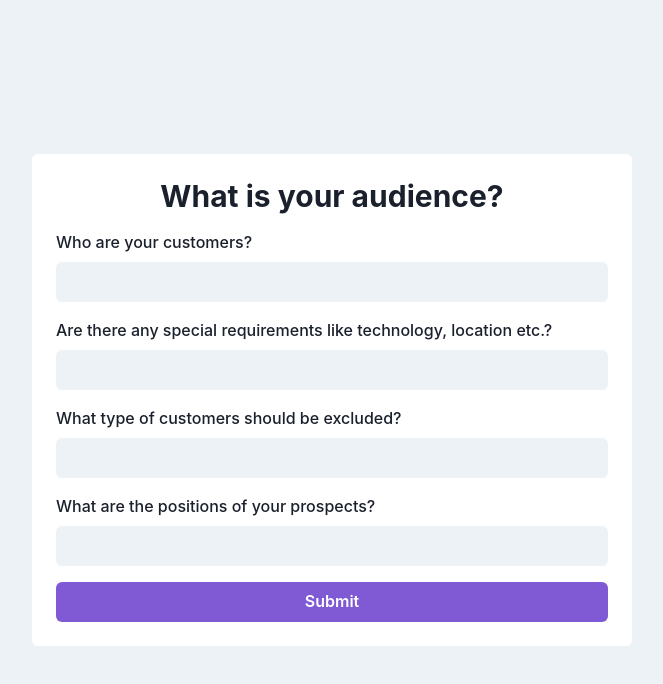
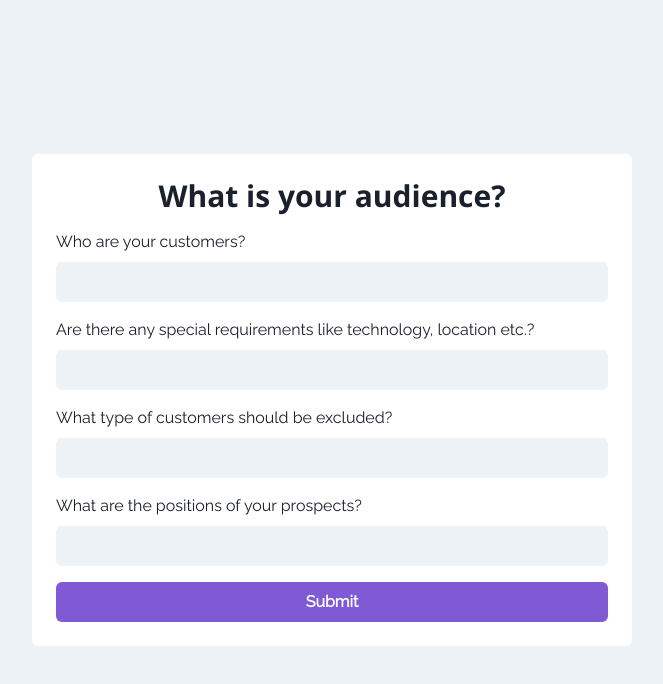
Before and after one commit to stkrolikiewicz/fullstack-form, a Next.js app in the folder client/: page / in a window 1280 px wide. Shown: the top 684 px of the page, without its empty margins (308-971 px from the left). Built offline with nearby package versions, Linux system fonts and the light colour scheme.

Commit message:
feat: add fonts to the project

```diff
--- a/client/package.json
+++ b/client/package.json
@@ -14,6 +14,8 @@
     "@chakra-ui/react": "^2.8.1",
     "@emotion/react": "^11.11.1",
     "@emotion/styled": "^11.11.0",
+    "@fontsource/open-sans": "^5.0.15",
+    "@fontsource/raleway": "^5.0.13",
     "formik": "^2.4.5",
     "framer-motion": "^10.16.4",
     "next": "13.5.4",
--- a/client/src/pages/_app.js
+++ b/client/src/pages/_app.js
@@ -1,8 +1,11 @@
+import '@fontsource/raleway/400.css';
+import '@fontsource/open-sans/700.css';
 import {ChakraProvider} from '@chakra-ui/react';
+import theme from '@/styles/theme';
 
 export default function App({Component, pageProps}) {
   return (
-    <ChakraProvider>
+    <ChakraProvider theme={theme}>
       <Component {...pageProps} />
     </ChakraProvider>
   );
--- /dev/null
+++ b/client/src/styles/theme.js
@@ -0,0 +1,12 @@
+import {extendTheme} from '@chakra-ui/react';
+
+const config = {
+  fonts: {
+    heading: `'Open Sans', sans-serif`,
+    body: `'Raleway', sans-serif`,
+  },
+};
+
+const theme = extendTheme(config);
+
+export default theme;
```
Also changed, not shown: 1 other file (tests, documents, lock files or other folders).
